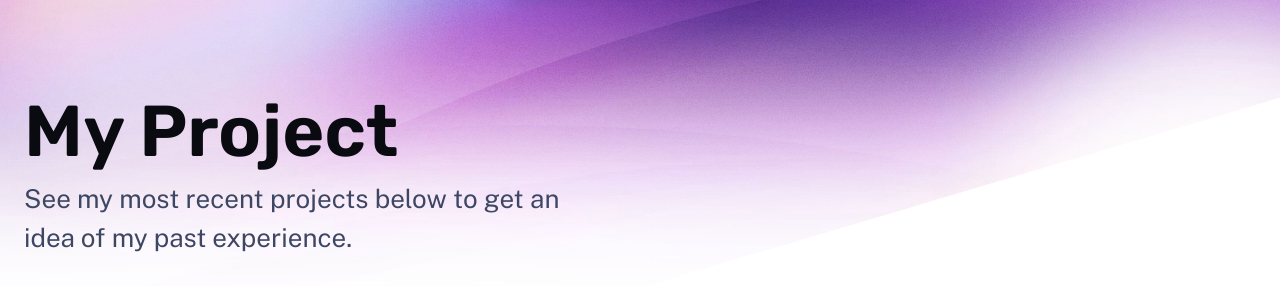
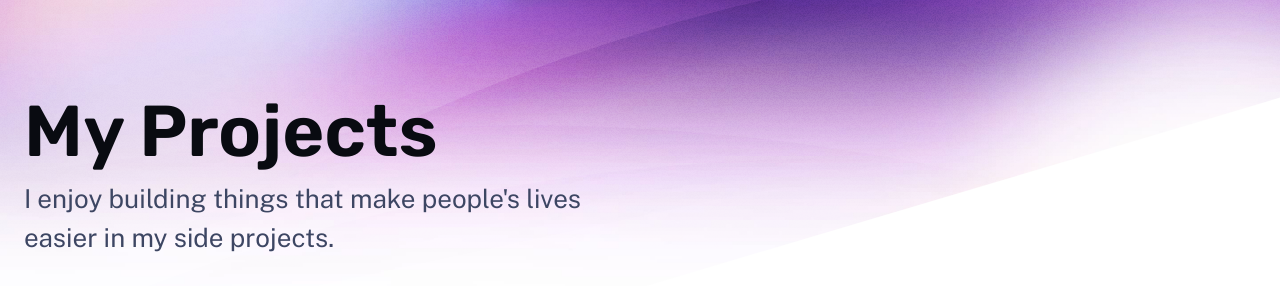
Before and after one commit to Spice-Z/portfolio-me, an Astro site: page /project in a window 1280 px wide. Shown: the part 93-379 px from the top of the page. Built offline with nearby package versions, Linux system fonts and the light colour scheme; Astro itself is replaced by a stand-in of ours.

Commit message:
fix: project content

```diff
--- a/src/pages/index.astro
+++ b/src/pages/index.astro
@@ -52,7 +52,6 @@ const projects = (await getCollection('project'))
 			<section class="section with-background with-cta">
 				<header class="section-header stack gap-2 lg:gap-4">
 					<h3>Selected Project</h3>
-					<p>Take a look below at my experience and indie projects.</p>
 				</header>
 
 				<div class="gallery">
--- a/src/pages/project.astro
+++ b/src/pages/project.astro
@@ -20,8 +20,8 @@ const projects = (await getCollection('project')).sort(
 	<div class="stack gap-20">
 		<main class="wrapper stack gap-8">
 			<Hero
-				title="My Project"
-				tagline="See my most recent projects below to get an idea of my past experience."
+				title="My Projects"
+				tagline="I enjoy building things that make people's lives easier in my side projects."
 				align="start"
 			/>
 			<Grid variant="offset">
```
